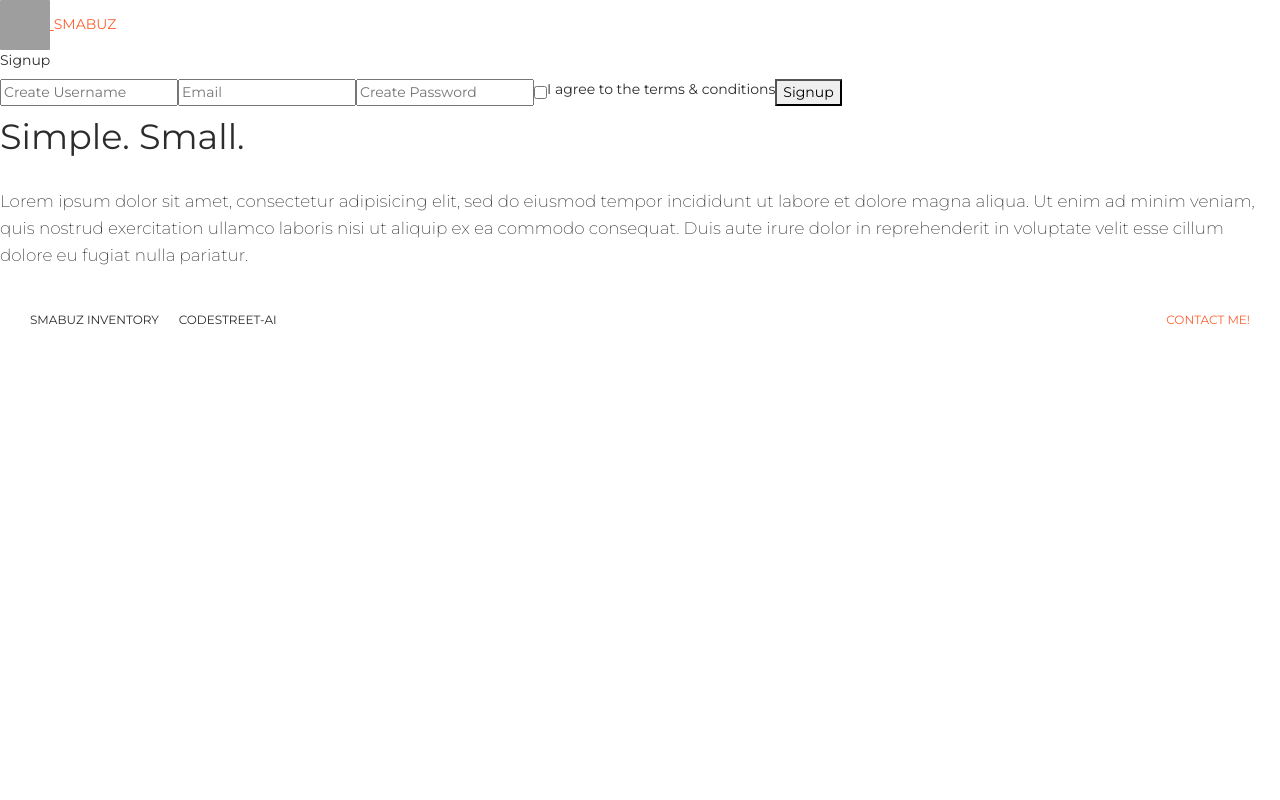
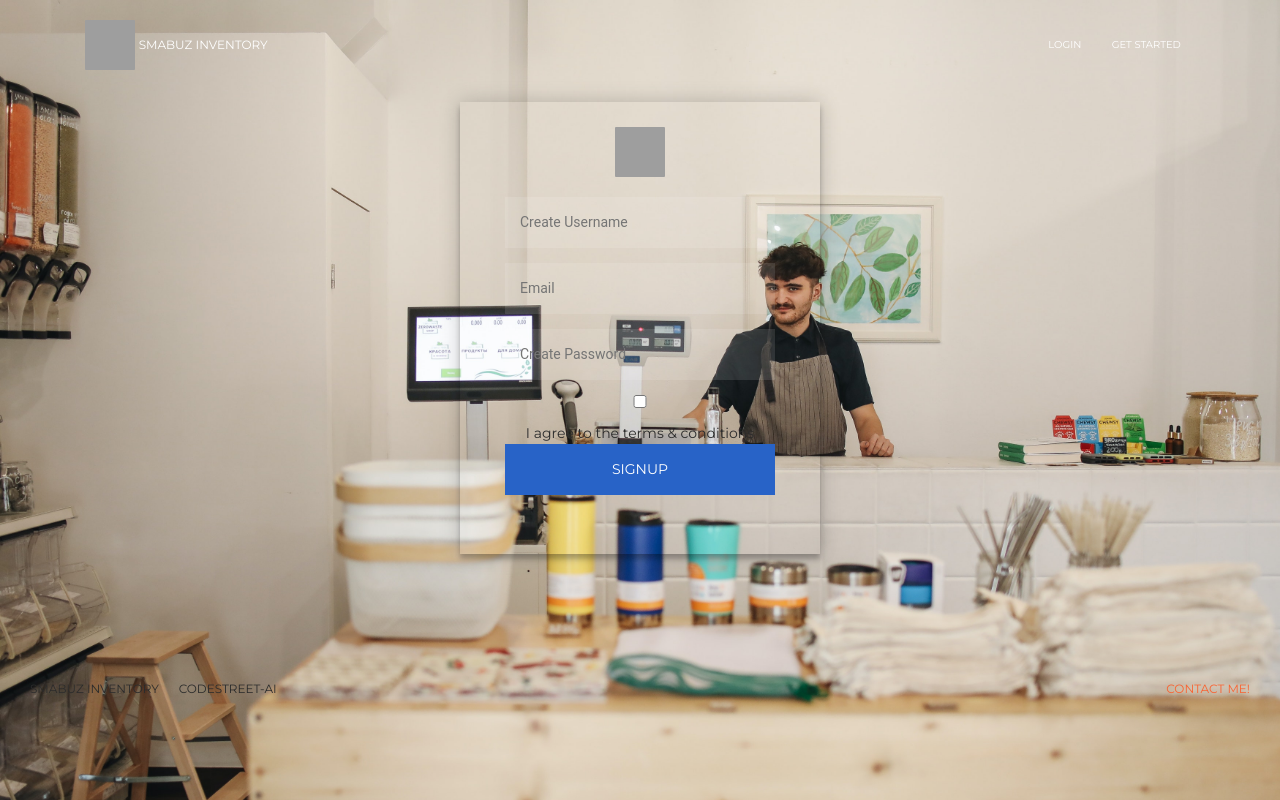
Before and after one commit to CodeStreet-ai/SmaBuz-Inventory, a Flask app: page /signup in a window 1280 px wide. Run offline with Flask 2, Linux system fonts and the light colour scheme; some libraries are stand-ins or nearby versions; grey boxes are pictures that could not be loaded.

Commit message:
Fix: Fixed Frontend

```diff
--- a/smabuz/templates/includes/static2.html
+++ b/smabuz/templates/includes/static2.html
@@ -14,3 +14,88 @@
 <link type='text/css' href="{{ url_for('static' , filename='assets/css/bootstrap.min.css') }}" rel="stylesheet" /><!--../static/assets/css/bootstrap.min.css-->
 <link type='text/css' href="{{ url_for('static' , filename='assets/css/now-ui-dashboard.css') }}" rel="stylesheet" /> <!--../static/assets/css/now-ui-dashboard.css-->
 <link type='text/css'href="{{ url_for('static' , filename='assets/css/now-ui-kit.css') }}" rel="stylesheet" /> <!--../static/styles/styles.css-->
+
+<style type="text/css">
+  body {
+  background-size: 100%;
+  background-image: url('../static/assets/img/bg1.jpg');
+}
+  .login-page {
+    width: 360px;
+    padding: 8% 0 0;
+    margin: auto;
+  }
+  .form {
+    position: relative;
+    z-index: 1;
+    background: #00000000;
+    max-width: 360px;
+    margin: 0 auto 100px;
+    padding: 45px;
+    text-align: center;
+    box-shadow: 0 0 20px 0 rgba(0, 0, 0, 0.2), 0 5px 5px 0 rgba(0, 0, 0, 0.24);
+  }
+  .form input {
+    font-family: "Roboto", sans-serif;
+    outline: 0;
+    background: #ffffff1c;
+    width: 100%;
+    border: 0;
+    margin: 0 0 15px;
+    padding: 15px;
+    box-sizing: border-box;
+    font-size: 14px;
+  }
+  .form button {
+    text-transform: uppercase;
+    outline: 0;
+    width: 100%;
+    border: 0;
+    padding: 15px;
+    color: #FFFFFF;
+    font-size: 14px;
+    -webkit-transition: all 0.3 ease;
+    transition: all 0.3 ease;
+    cursor: pointer;
+    background: #2863c7;
+  }
+  .form button:hover,.form button:active,.form button:focus {
+    background: #0460bd;
+  }
+  /* .form .message {
+    margin: 15px 0 0;
+    color: #b3b3b3;
+    font-size: 12px;
+  } */
+  .logo a img{
+    position: relative;
+    top: -20px;
+  }
+
+</style>
+
+<nav class="navbar navbar-expand-lg bg-primary fixed-top navbar-transparent " color-on-scroll="400">
+  <div class="container">
+    <div class="navbar-translate">
+      <a><img width="50" height="50" alt="icon" src="https://www.flaticon.com/svg/static/icons/svg/2835/2835657.svg"></a>
+      <a class="navbar-brand" href="#" rel="tooltip" data-placement="bottom" target="_blank">
+        SMABUZ INVENTORY
+      </a>
+      <button class="navbar-toggler navbar-toggler" type="button" data-toggle="collapse" data-target="#navigation" aria-controls="navigation-index" aria-expanded="false" aria-label="Toggle navigation">
+        <span class="navbar-toggler-bar top-bar"></span>
+        <span class="navbar-toggler-bar middle-bar"></span>
+        <span class="navbar-toggler-bar bottom-bar"></span>
+      </button>
+    </div>
+    <div class="collapse navbar-collapse justify-content-end" id="navigation" data-nav-image="../static/assets/img/blurred-image-1.jpg">
+      <ul class="navbar-nav">
+        <li class="nav-item">
+          <a class="nav-link" href="{{ url_for('login') }}">login</a>
+        </li>
+        <li class="nav-item">
+          <a class="nav-link" href="{{ url_for('adduser') }}">get started</a>
+        </li>
+      </ul>
+    </div>
+  </div>
+</nav>
--- a/smabuz/templates/signup.html
+++ b/smabuz/templates/signup.html
@@ -1,41 +1,24 @@
-<!DOCTYPE html>
-<html lang="en" dir="ltr">
-  <head>
-    {% include "includes/static2.html"%}
-  </head>
-  <body>
-    <div class="hero-bg">
-      <section>
-        <header>
+  {% include "includes/static2.html"%}
+
+  {% block content %}
+  <div class = "login-page">
+    <div class="form">
           <div class="logo">
-            <a href="#" class="simple-text logo-mini">
+            <a href="#">
               <img alt="icon" width="50" height="50 "src="https://www.flaticon.com/svg/static/icons/svg/2835/2835657.svg">
             </a>
-            <a href="#">SMABUZ</a>
           </div>
-        </header>
-        <div class="form-box">
-          <div class="button2">
-            <div id="btn"></div>
-            <label for="Signup">Signup</label>
-            <form id="Signup" class="input-group" action="{{ url_for('signup')}}" method="POST">
+            <form  class="login-form" action="{{ url_for('signup')}}" method="POST">
               <input type="text" name="username"class="input-field" placeholder="Create Username"required>
               <input type="email" name="email"class="input-field" placeholder="Email"required>
               <input type="password" name="password"class="input-field" placeholder="Create Password"required>
               <input type="checkbox" class="check-box"><span>I agree to the terms & conditions</span>
               <button type="submit" class="submit-btn" name="button">Signup</button>
             </form>
-        </div>
-      </section>
+      </div>
     </div>
-    <section class="about">
-      <div class="right-col">
-        <h2>Simple. Small.</h2>
-        <p>Lorem ipsum dolor sit amet, consectetur adipisicing elit, sed do eiusmod tempor incididunt ut labore et dolore magna aliqua. Ut enim ad minim veniam, quis nostrud exercitation ullamco laboris nisi ut aliquip ex ea commodo consequat. Duis aute irure dolor in reprehenderit in voluptate velit esse cillum dolore eu fugiat nulla pariatur.</p>
-      </div>
-    </section>
+
     {% include "includes/footer.html" %}
 
     {% include "includes/script.html" %}
-  </body>
-</html>
+{% endblock %}
```
Also changed, not shown: smabuz/templates/login.html (+10 -26 lines).
